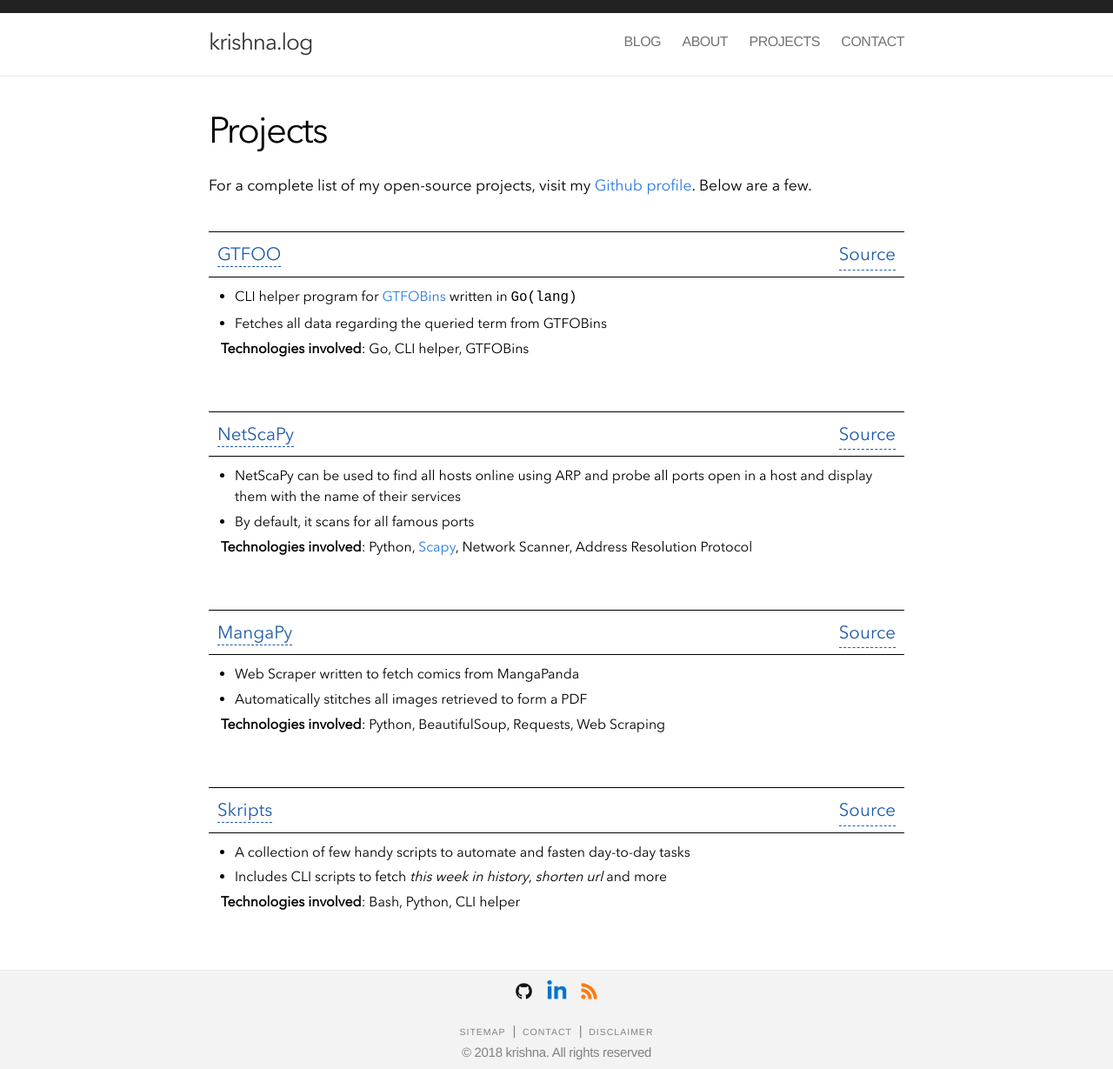
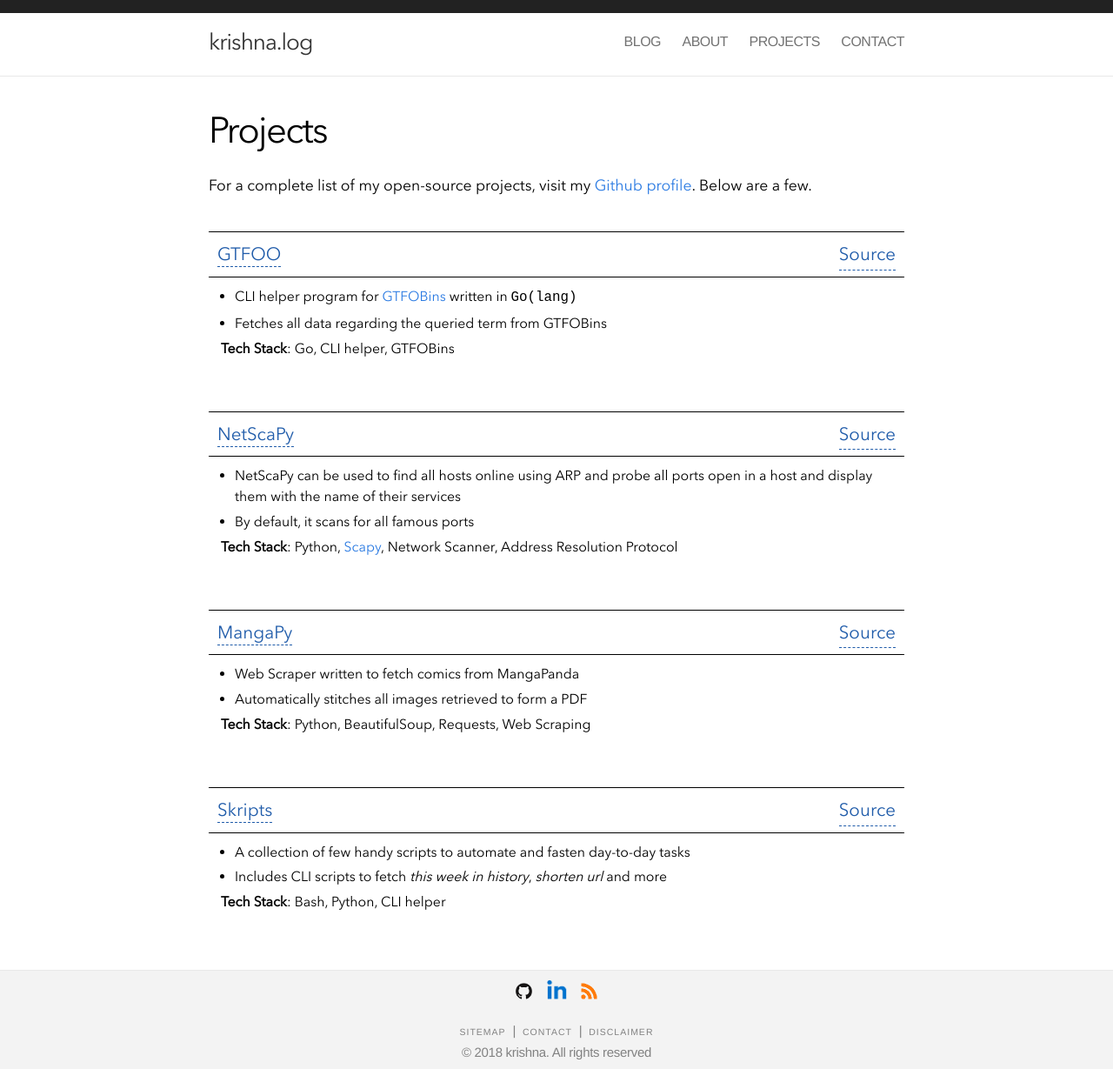
Before and after one commit to lordlabuckdas/lordlabuckdas.github.io, a Jekyll site: the page built from projects.html, in a window 1280 px wide. Shown: the whole page at 87% size. Built offline with Jekyll 4.4.1, drawn with Linux system fonts in a browser that asks for light colours; nearby versions of some CDN libraries.

```diff
--- a/_includes/head.html
+++ b/_includes/head.html
@@ -5,6 +5,9 @@
     <meta charset = "utf-8">
     <meta http-equiv = "X-UA-Compatible" content = "IE=edge">
     <meta name = "viewport" content = "width=device-width">
+
+    <!-- google site verif -->
+    <meta name="google-site-verification" content="TuEKuF1sEBI7ReAjZVknGSNpEOTTHeAu6GqbmmFCN40" />
 
     <meta name = "author" content = "krishna">
     {% if page.keywords %}
--- a/projects.html
+++ b/projects.html
@@ -24,7 +24,7 @@ title: Projects
         </ul>
         <span class="project-tech">
           {% if project.tech %}
-            <span>Technologies involved</span>: {{ project.tech }}
+            <span>Tech Stack</span>: {{ project.tech }}
           {% else %}
             <span class="project-padding">.</span>
           {% endif %}
```
